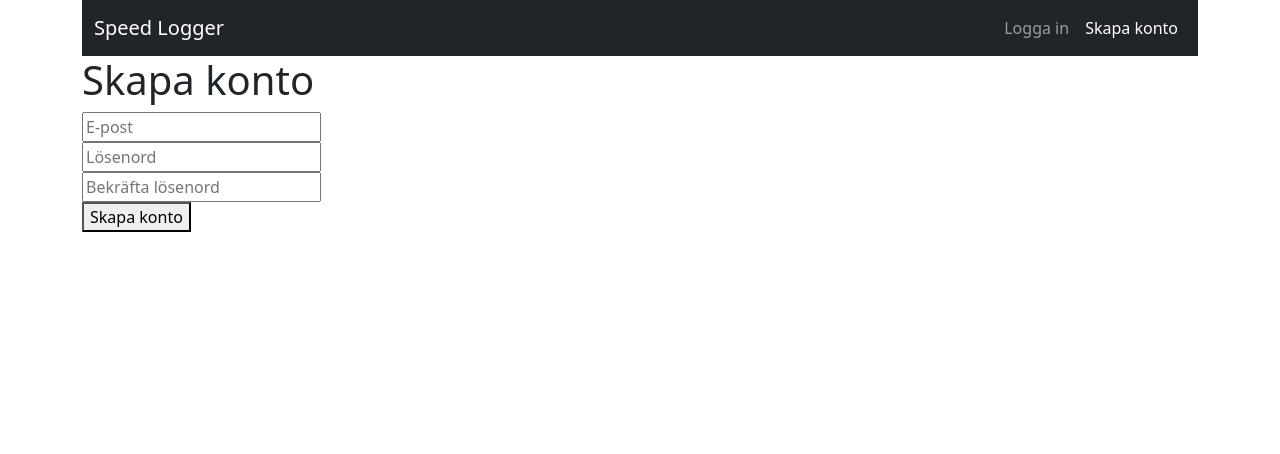
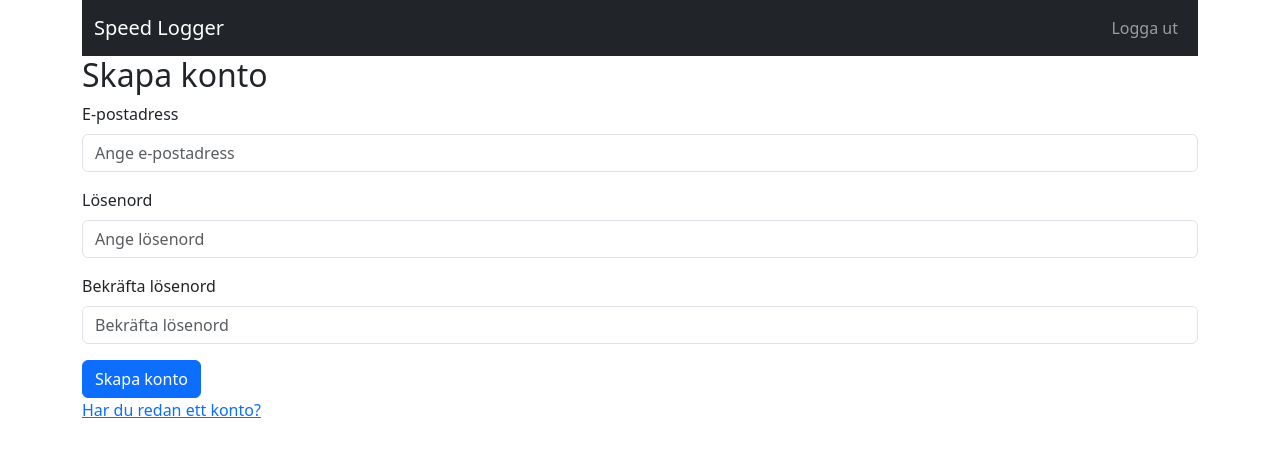
Before and after one commit to trumanders/speed-logger, a React (Vite) app in the folder AjSpeedLogger.Frontend/: page /signup in a window 1280 px wide. Shown: the top 454 px of the page. Built offline with nearby package versions, Linux system fonts and the light colour scheme; sample sign-in values are in the browser's storage.

Commit message:
FRONTEND: Add support for username in token. Create left and right column for HomePage.

```diff
--- a/AjSpeedLogger.Frontend/src/Components/Navigation.tsx
+++ b/AjSpeedLogger.Frontend/src/Components/Navigation.tsx
@@ -1,10 +1,20 @@
 import Navbar from "react-bootstrap/Navbar";
 import Container from "react-bootstrap/Container";
-import Nav from "react-bootstrap/Nav"; // <--- Lägg till denna import
-import { Link } from "react-router";
+import Nav from "react-bootstrap/Nav";
+import { Link, useNavigate } from "react-router"; // Importera useNavigate härifrån
 import { NavLink } from "react-router-dom";
 
 const Navigation = () => {
+  const navigate = useNavigate();
+  // Kolla om användaren är inloggad genom att se om token finns
+  const isLoggedIn = !!localStorage.getItem("token");
+
+  const handleLogout = () => {
+    localStorage.removeItem("token");
+    localStorage.removeItem("username");
+    navigate("/login");
+  };
+
   return (
     <Navbar sticky="top" bg="dark" data-bs-theme="dark">
       <Container>
@@ -12,14 +22,26 @@ const Navigation = () => {
           Speed Logger
         </Navbar.Brand>
         <Nav className="ms-auto">
-          {" "}
-          {/* "ms-auto" trycker knappen till höger */}
+          {isLoggedIn ? (
+            // Visas om man ÄR inloggad
+            <Nav.Link
+              as="button"
+              onClick={handleLogout}
+              className="btn btn-link nav-link"
+            >
+              Logga ut
+            </Nav.Link>
+          ) : (
+            // Visas om man INTE är inloggad
+            <>
               <Nav.Link as={NavLink} to="/login">
                 Logga in
               </Nav.Link>
               <Nav.Link as={NavLink} to="/signup">
                 Skapa konto
               </Nav.Link>
+            </>
+          )}
         </Nav>
       </Container>
     </Navbar>
--- a/AjSpeedLogger.Frontend/src/Components/Sidebar.tsx
+++ b/AjSpeedLogger.Frontend/src/Components/Sidebar.tsx
@@ -1,5 +1,13 @@
+import { ListGroup } from "react-bootstrap";
+
 const Sidebar = () => {
-  return <div className="sidebar"></div>;
+  return (
+    <ListGroup>
+      <ListGroup.Item>Item 1</ListGroup.Item>
+      <ListGroup.Item>Item 2</ListGroup.Item>
+      <ListGroup.Item>Item 3</ListGroup.Item>
+    </ListGroup>
+  );
 };
 
 export default Sidebar;
--- a/AjSpeedLogger.Frontend/src/pages/HomePage.tsx
+++ b/AjSpeedLogger.Frontend/src/pages/HomePage.tsx
@@ -1,15 +1,18 @@
-import { Container } from "react-bootstrap";
+import { Container, Row, Col } from "react-bootstrap";
 import { useEffect, useState } from "react";
 import { useNavigate } from "react-router";
+import Sidebar from "../components/Sidebar";
 
 const HomePage = () => {
   const [isAutorized, setIsAutorized] = useState(false);
+  const [username, setUserName] = useState<string | null>(null);
   const navigate = useNavigate();
 
   useEffect(() => {
     const token = localStorage.getItem("token");
     if (token) {
       setIsAutorized(true);
+      setUserName(localStorage.getItem("username"));
     } else {
       navigate("/login");
     }
@@ -17,14 +20,24 @@ const HomePage = () => {
 
   return (
     <>
-      <Container>
+      <Container fluid className="mt-4">
         <div>
           {isAutorized ? (
-            <>
-              <h1>Välkommen till Speed Logger!</h1>
-              <p>Visa loggar</p>
-            </>
-          ) : null}
+            <Row>
+              {/* VÄNSTERSPALT: Tar upp 3 av 12 delar av skärmbredden */}
+              <h3>{username}</h3>
+              <Col md={3} className="border-end">
+                <Sidebar />
+              </Col>
+
+              {/* HÖGERSPALT: Tar upp resten (9 av 12 delar) */}
+              <Col md={9} className="ps-4">
+                <h2>LOG FÖR ELEV KALLE KALLESSON</h2>
+              </Col>
+            </Row>
+          ) : (
+            <p>Du måste logga in för att se innehållet på denna sida.</p>
+          )}
         </div>
       </Container>
     </>
--- a/AjSpeedLogger.Frontend/src/pages/LoginPage.tsx
+++ b/AjSpeedLogger.Frontend/src/pages/LoginPage.tsx
@@ -14,8 +14,10 @@ const LoginPage = () => {
     e.preventDefault();
     const credentials: LoginCredentials = { email, password };
     const data = await login(credentials); // Returns { token: "string"}
+
     if (data) {
       localStorage.setItem("token", data.token);
+      localStorage.setItem("username", data.username);
       navigate("/");
     }
   };
--- a/AjSpeedLogger.Frontend/src/pages/SignUpPage.tsx
+++ b/AjSpeedLogger.Frontend/src/pages/SignUpPage.tsx
@@ -1,18 +1,36 @@
+import { Link } from "react-router";
+import Form from "react-bootstrap/Form";
+import { Button } from "react-bootstrap";
+
 const SignUpPage = () => {
   return (
     <>
-      <h1>Skapa konto</h1>
-      <div>
-        <input type="text" placeholder="E-post" />
-      </div>
-      <div>
-        <input type="password" placeholder="Lösenord" />
-      </div>
-      <div>
-        <input type="password" placeholder="Bekräfta lösenord" />
-      </div>
+      <Form>
+        <h2>Skapa konto</h2>
 
-      <button>Skapa konto</button>
+        <Form.Group className="mb-3" controlId="formBasicEmail">
+          <Form.Label>E-postadress</Form.Label>
+          <Form.Control type="email" placeholder="Ange e-postadress" />
+        </Form.Group>
+
+        <Form.Group className="mb-3" controlId="formBasicPassword">
+          <Form.Label>Lösenord</Form.Label>
+          <Form.Control type="password" placeholder="Ange lösenord" />
+        </Form.Group>
+
+        <Form.Group className="mb-3" controlId="formConfirmPassword">
+          <Form.Label>Bekräfta lösenord</Form.Label>
+          <Form.Control type="password" placeholder="Bekräfta lösenord" />
+        </Form.Group>
+
+        <Button variant="primary" type="submit">
+          Skapa konto
+        </Button>
+      </Form>
+
+      <p>
+        <Link to="/login">Har du redan ett konto?</Link>
+      </p>
     </>
   );
 };
--- a/AjSpeedLogger.Frontend/src/services/api.ts
+++ b/AjSpeedLogger.Frontend/src/services/api.ts
@@ -1,6 +1,6 @@
 import axios from "axios";
 
-const BASE_URL = "http://localhost:7293/api";
+const BASE_URL = "https://localhost:7293/api";
 
 export interface LoginCredentials {
   email: string;
```
Lines whose indentation alone changed are shown as unchanged.
